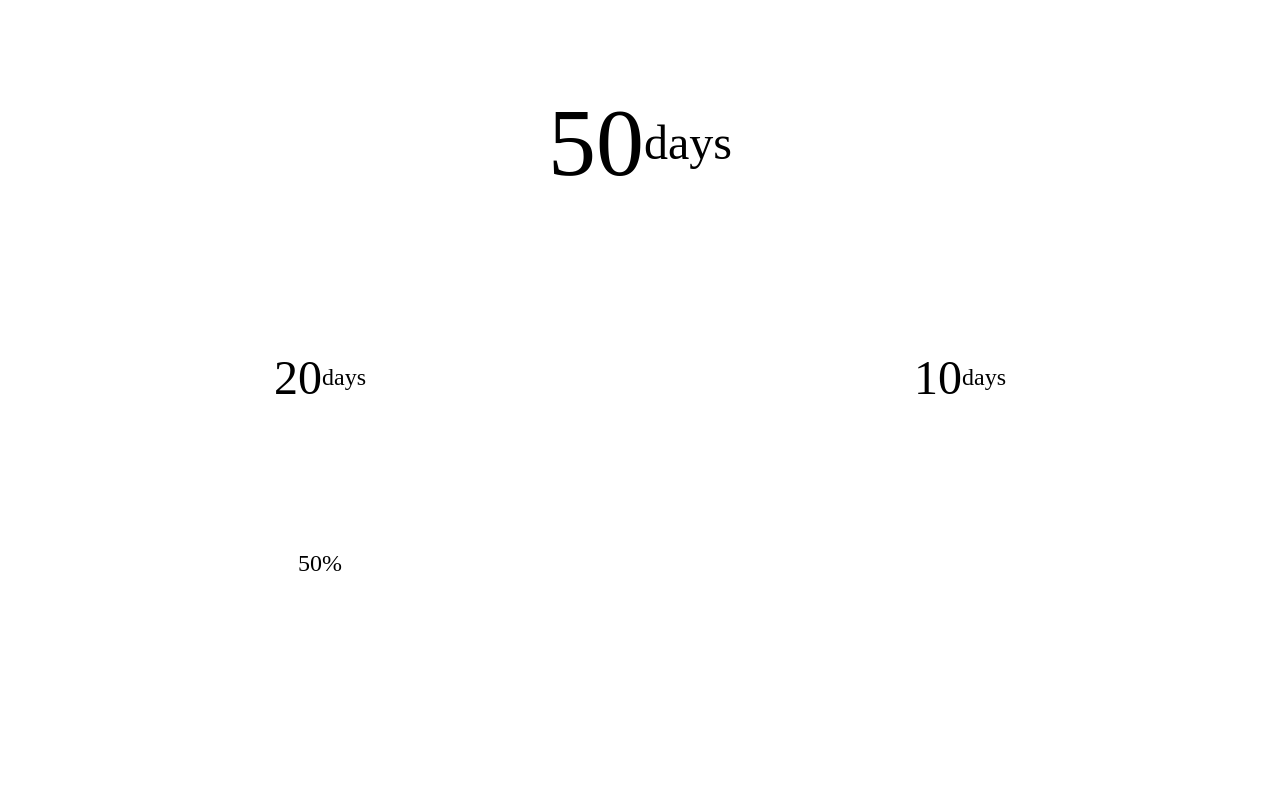
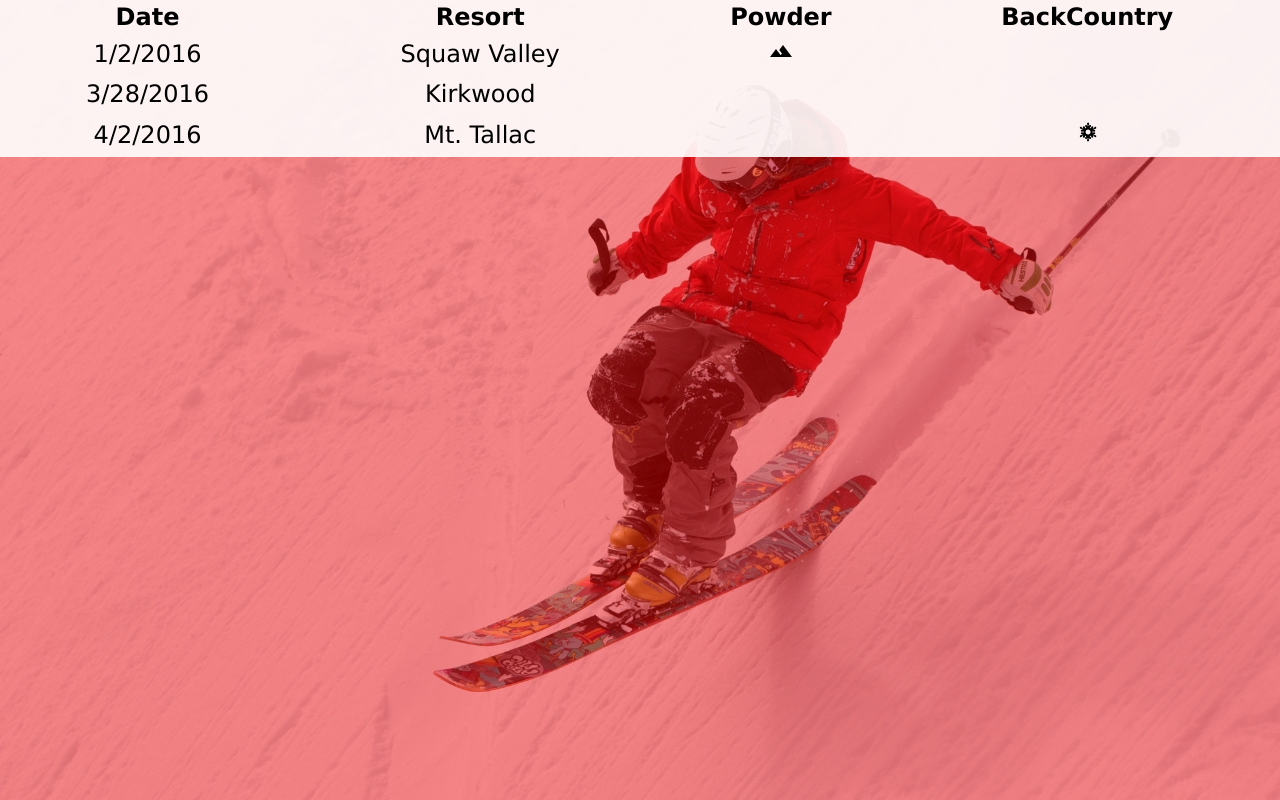
Before and after one commit to rprajapatii/Activity-Counter, a React app: page / in a window 1280 px wide. Built offline with nearby package versions, Linux system fonts and the light colour scheme.

Commit message:
Activity list created

```diff
--- a/package.json
+++ b/package.json
@@ -11,7 +11,8 @@
   "license": "ISC",
   "dependencies": {
     "react": "^16.5.2",
-    "react-dom": "^16.5.2"
+    "react-dom": "^16.5.2",
+    "react-icons": "^3.1.0"
   },
   "devDependencies": {
     "autoprefixer-loader": "^3.2.0",
@@ -20,10 +21,12 @@
     "babel-preset-env": "^1.7.0",
     "babel-preset-react": "^6.24.1",
     "css-loader": "^1.0.0",
+    "file-loader": "^2.0.0",
     "html-webpack-plugin": "^3.2.0",
     "node-sass": "^4.9.3",
     "sass-loader": "^7.1.0",
     "style-loader": "^0.23.0",
+    "url-loader": "^1.1.1",
     "webpack": "^4.20.2",
     "webpack-cli": "^3.1.1",
     "webpack-dev-server": "^3.1.1"
--- /dev/null
+++ b/src/components/skiDayList.js
@@ -0,0 +1,23 @@
+import React from 'react';
+import { SkiDayRow } from './skiDayRow';
+
+export const SkiDayList = ({days}) => (
+    <div className='ski-day-list'>
+        <table>
+            <thead>
+                <tr>
+                    <th>Date</th>
+                    <th>Resort</th>
+                    <th>Powder</th>
+                    <th>BackCountry</th>
+                </tr>
+            </thead>
+            <tbody>
+                {days.map((day, i) =>
+                    <SkiDayRow key={i}
+                        {...day}/>
+                )}
+            </tbody>
+        </table>
+    </div>
+)
--- /dev/null
+++ b/src/components/skiDayRow.js
@@ -0,0 +1,13 @@
+import React from 'react'
+import * as MaterialDesign from 'react-icons/md'
+import * as Typicons from 'react-icons/ti'
+
+export const SkiDayRow = ({resort, date, powder, backcountry}) => (
+    <tr>
+        <td>{date.getMonth()+1}/{date.getDate()}/
+			{date.getFullYear()}</td>
+        <td>{resort}</td>
+        <td>{(powder) ? <MaterialDesign.MdTerrain /> : null}</td>
+        <td>{(backcountry) ? <Typicons.TiWeatherSnow />: null}</td>
+    </tr>
+);
--- a/src/components/skiDaysCount.js
+++ b/src/components/skiDaysCount.js
@@ -1,4 +1,6 @@
 import React from 'react';
+import * as MaterialDesign from 'react-icons/md'
+import * as Typicons from 'react-icons/ti'
 
 const percentToDecimal = (decimal) => {
     return ((decimal * 100) + '%');
@@ -12,14 +14,17 @@ export const SkiDayCount = ({total, powder, backcountry, goal}) => (
     <div className="ski-day-count">
         <div className="total-days">
             <span>{total}</span>
+            <Typicons.TiCalendar />
             <span>days</span>
         </div>
         <div className="powder-days">
             <span>{powder}</span>
+            <Typicons.TiWeatherSnow />
             <span>days</span>
         </div>
         <div className="backcountry-days">
             <span>{backcountry}</span>
+            <MaterialDesign.MdTerrain />
             <span>days</span>
         </div>
         <div>
--- a/src/index.js
+++ b/src/index.js
@@ -1,12 +1,30 @@
 import React from 'react';
 import ReactDom from 'react-dom';
-import { SkiDayCount } from './components/skiDaysCount';
+import { SkiDayList } from './components/skiDayList';
 import './stylesheets/main.scss';
 
 ReactDom.render(
-	<SkiDayCount total={50}
-				powder={20}
-				backcountry={10}
-				goal={100}/>,
+	<SkiDayList days={
+		[
+			{
+				resort: "Squaw Valley",
+				date: new Date("1/2/2016"),
+				powder: true,
+				backcountry: false
+			},
+			{
+				resort: "Kirkwood",
+				date: new Date("3/28/2016"),
+				powder: false,
+				backcountry: false
+			},
+			{
+				resort: "Mt. Tallac",
+				date: new Date("4/2/2016"),
+				powder: false,
+				backcountry: true
+			}
+		]
+	}/>,
 	document.getElementById('react-container')
 );
--- a/src/stylesheets/index.scss
+++ b/src/stylesheets/index.scss
@@ -27,3 +27,12 @@ div.whoops-404 {
   align-items: center;
   flex-wrap: wrap;
 }
+
+body {
+  // color: #fff;
+  margin: 0 auto;
+  background: linear-gradient(
+    rgba(255, 0, 0, 0.45),
+    rgba(255, 0, 0, 0.45)
+  ), url('../assets/img/bg.jpg') top center / cover no-repeat ;
+}
--- a/src/stylesheets/ui.scss
+++ b/src/stylesheets/ui.scss
@@ -82,7 +82,8 @@ div.ski-day-count {
   display: flex;
   flex-wrap: wrap;
   font-size: 3em;
-  height: calc(100% - 3em);
+  height: 100%;
+  // height: calc(100% - 3em);
 
   > div {
     display: flex;
@@ -103,7 +104,6 @@ div.ski-day-count {
     }
 
     span, svg {
-      background-color: white;
       height: 100px;
       display: flex;
       justify-content: center;
@@ -129,8 +129,9 @@ div.ski-day-count {
 
 div.ski-day-list {
 
-  height: calc(100% - 13em);
-  overflow-y: scroll;
+  max-height: calc(100% - 13em);
+  overflow-y: auto;
+  margin-bottom: 2em;
 
   table {
     caption {
--- a/webpack.config.js
+++ b/webpack.config.js
@@ -36,7 +36,17 @@ module.exports = {
                     }
                 }]
 
-			}
+            },
+            {
+            test: /\.(png|jp(e*)g|svg)$/,
+            use: [{
+                loader: 'url-loader',
+                options: {
+                    limit: 8000, // Convert images < 8kb to base64 strings
+                    name: 'images/[hash]-[name].[ext]'
+                    }
+                }]
+            }
 		]
 	}
 }
```
Also changed, not shown: dist/index.html, src/assets/img/bg.jpg (added), src/stylesheets/main.scss (line endings or trailing spaces), 1 other file.
